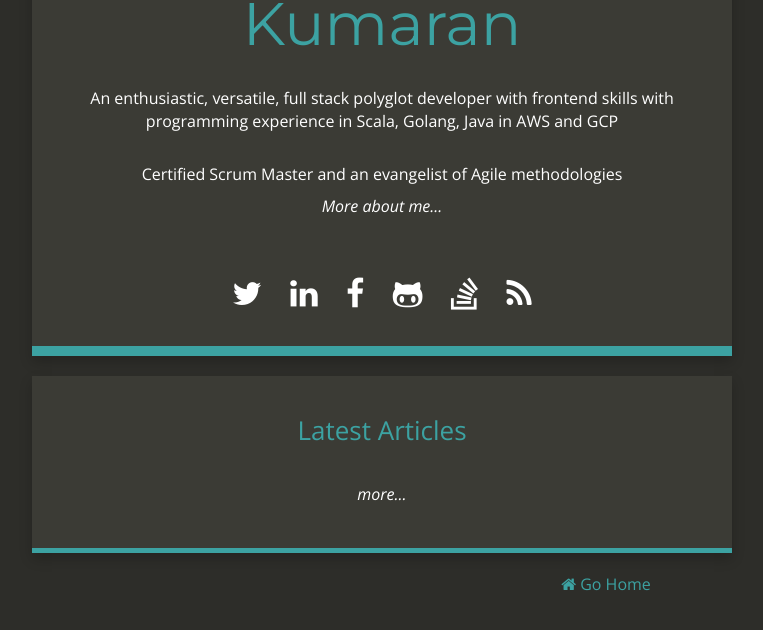
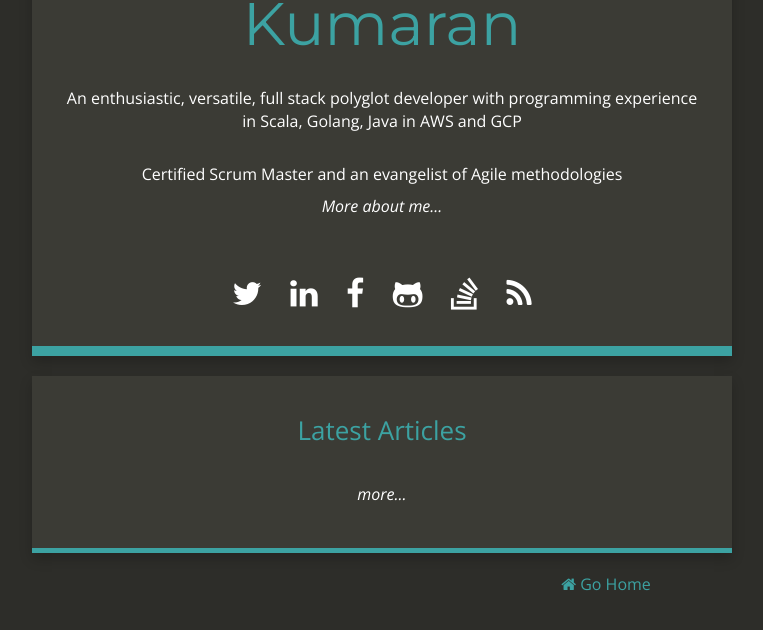
Before and after one commit to m-kumaran/m-kumaran.github.io, a Jekyll site: the page built from index.html, in a window 1280 px wide, cut to the strip 174-804 px from the top of the page. Shown: the whole strip, without its empty margins (258-1021 px from the left). Built offline with Jekyll 4.4.1, drawn with Linux system fonts in a browser that asks for light colours; nearby versions of some CDN libraries.

Commit message:
desc change

```diff
--- a/_config.yml
+++ b/_config.yml
@@ -4,7 +4,7 @@ email: kumaran.masilamani@yahoo.co.uk
 description: "Full stack polyglot agile developer with experience in Golang, Scala and Java."
 baseurl: ""
 url: "http://kumaran.me/"
-title_description: "An enthusiastic, versatile, full stack polyglot developer with frontend skills with programming experience in Scala, Golang, Java in AWS and GCP"
+title_description: "An enthusiastic, versatile, full stack polyglot developer with programming experience in Scala, Golang, Java in AWS and GCP"
 title_description2: "Certified Scrum Master and an evangelist of Agile methodologies"
 title_image: "https://media.licdn.com/dms/image/C4D03AQHUrqeVUGEtjg/profile-displayphoto-shrink_200_200/0?e=1560384000&v=beta&t=7fzpnb83b53hxpJOnohWzFcPs4nUcXOa3WRACnrgpVA"
 google_analytics: ""
```
